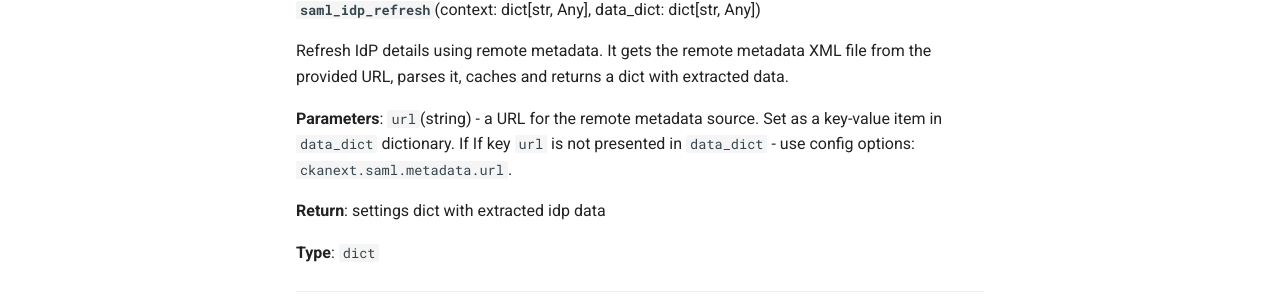
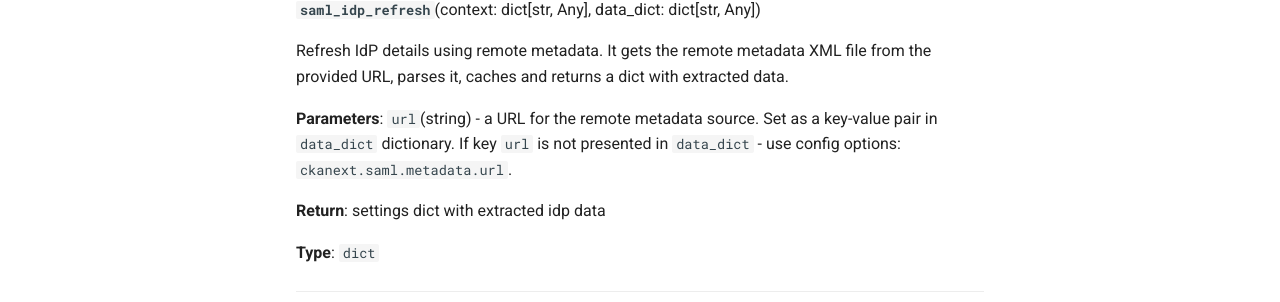
Before and after one commit to DataShades/ckanext-saml, an MkDocs documentation site: the page built from docs/actions.md, in a window 1280 px wide and 1096 px high. Shown: the part 351-653 px from the top of the window. Built offline with MkDocs 1.6.1 and Material for MkDocs 9.7.7, drawn with Linux system fonts in a browser that asks for light colours; comment, search, counter and statistics services are not loaded.

Commit message:
GTD-1469 / fix text

```diff
--- a/docs/actions.md
+++ b/docs/actions.md
@@ -13,7 +13,7 @@ Refresh IdP details using remote metadata. It gets the remote metadata XML file
 from the provided URL, parses it, caches and returns a dict with extracted data.
 
 **Parameters**: `url`(string) - a URL for the remote metadata source. Set as a
-key-value item in `data_dict` dictionary. If If key `url` is not presented in
+key-value pair in `data_dict` dictionary. If key `url` is not presented in
 `data_dict` - use config options: `ckanext.saml.metadata.url`.
 
 **Return**: settings dict with extracted idp data
```
